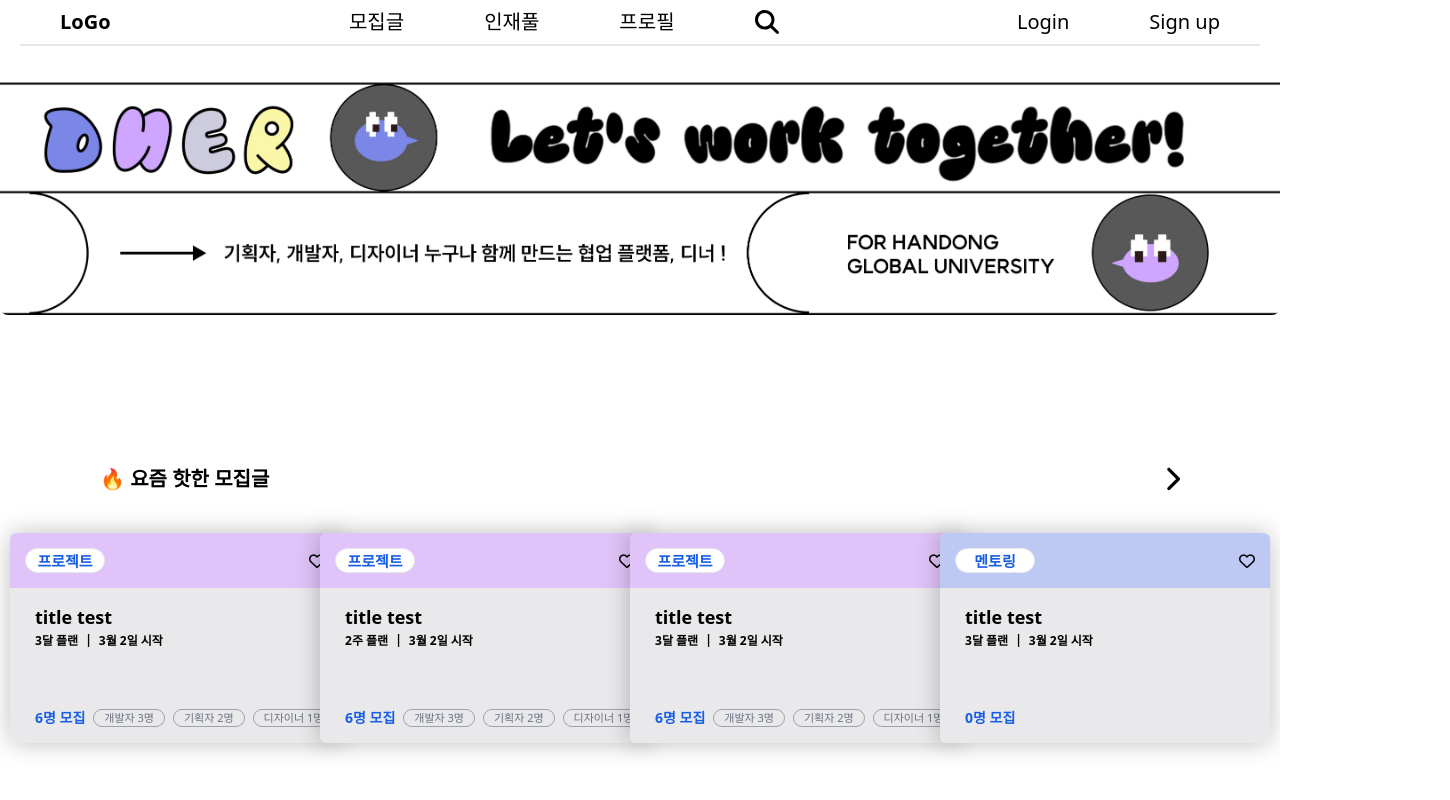
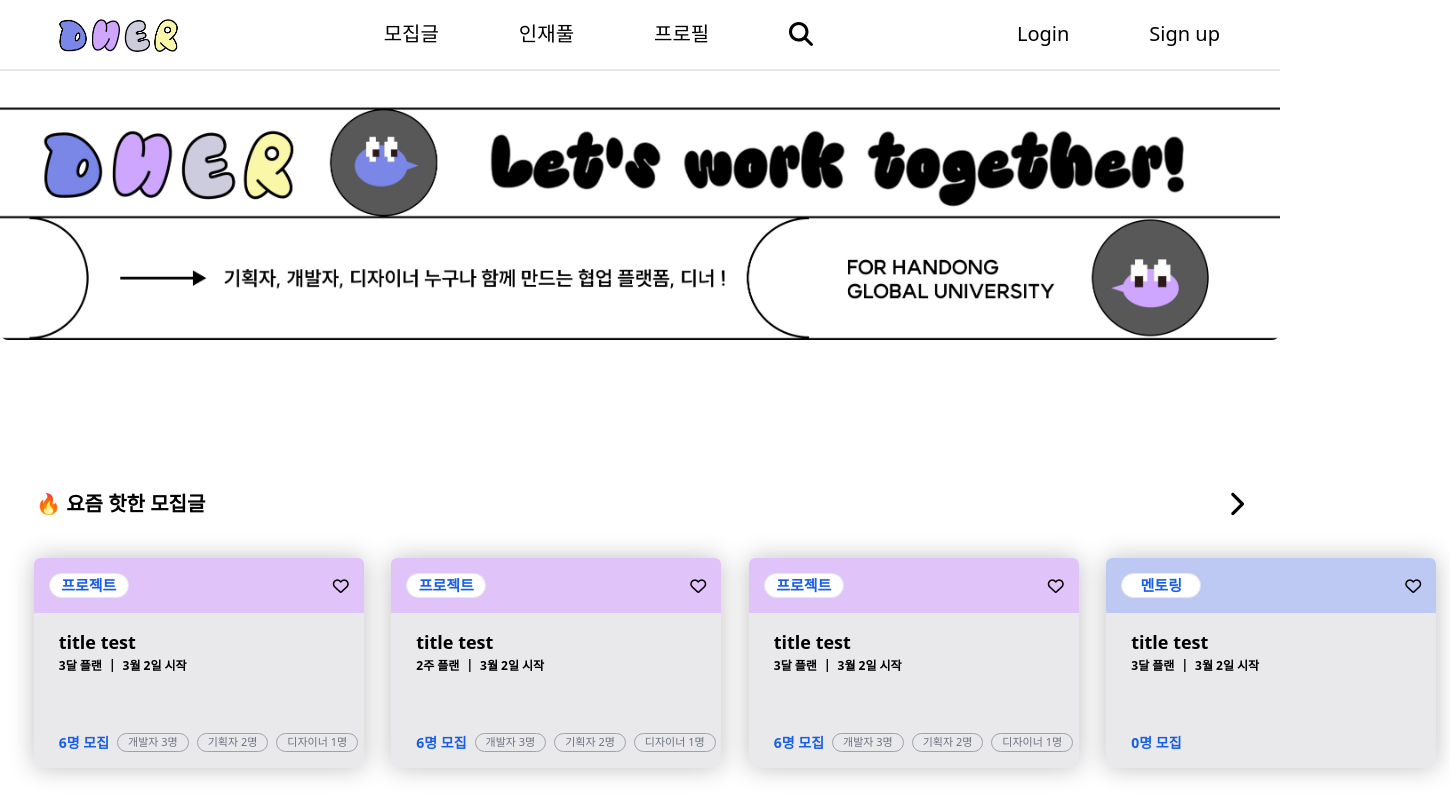
Before and after one commit to HCU-4400WON/hisbee, a React (Create React App) app in the folder src/main/frontend/: page / in a window 1280 px wide. Shown: the top 800 px of the page, 1450 px wide, since content can reach past the window. Built offline with nearby package versions, Linux system fonts and the light colour scheme.

Commit message:
:art: [#70]design upgrade

```diff
--- a/src/main/frontend/src/Routes/Main.tsx
+++ b/src/main/frontend/src/Routes/Main.tsx
@@ -22,7 +22,7 @@
 const TitleRow = tw.div`
 flex
 justify-between
-mx-20
+mx-4
 mt-20
 mb-10
 `;
@@ -34,17 +34,16 @@
 
 const PostGrid = tw.div`
 grid
-grid-cols-1
-sm:grid-cols-2
-xl:grid-cols-4
-
+w-[1430px]
+grid-cols-4
 `;
 
+//justify-self-center
 const PostItem = tw.div`
 relative
-justify-self-center
+mx-auto
 h-[210px]
-min-w-[330px]
+w-[330px]
 rounded-md
 overflow-hidden
 `;
--- a/src/main/frontend/src/Routes/SignUp.tsx
+++ b/src/main/frontend/src/Routes/SignUp.tsx
@@ -160,6 +160,12 @@
 
   //
 
+  const onKeyPress = (e: React.KeyboardEvent<HTMLInputElement>) => {
+    if (e.key === "Enter") {
+      e.preventDefault();
+    }
+  };
+
   return (
     <Container>
       <SignUpCard onSubmit={handleSubmit(onValid as any)}>
@@ -172,6 +178,7 @@
           {/* 중복 검사 추가 필요 */}
           {/* 랜덤 생성기 있으면 좋을 듯 */}
           <InfoInput
+            onKeyPress={onKeyPress}
             {...register("nickname", { required: "필수 항목입니다." })}
             className="w-full"
           />
--- a/src/main/frontend/src/Routes/SignUpOptional.tsx
+++ b/src/main/frontend/src/Routes/SignUpOptional.tsx
@@ -164,7 +164,6 @@
       externalLinks: Links,
     };
     console.log(data);
-    // console.log([data.externalLinks]);
     memberUpdate(newUser);
     navigate("/");
   };
@@ -190,17 +189,26 @@
     inputRef.current.click();
   }, []);
 
+  const onKeyPress = (e: React.KeyboardEvent<HTMLInputElement>) => {
+    if (e.key === "Enter") {
+      if (e.currentTarget.id == "외부링크") {
+        onClickPlus();
+      }
+      e.preventDefault();
+    }
+  };
+
   return (
     <Container>
-      <SignUpCard onSubmit={handleSubmit(onValid)}>
+      <SignUpCard onSubmit={handleSubmit(onValid as any)}>
         <Title>Sign Up</Title>
 
         <SubTitle className="mt-[80px]">선택사항</SubTitle>
         <Info>
           * 선택 사항을 기입하시면 인재풀 페이지를 열람 하실 수 있습니다.
           <Link to="/">
-            <button className="float-right w-[100px] border-2 border-red-500 rounded-full text-[red]">
-              나가기
+            <button className="float-right w-[150px] border-2 border-red-500 rounded-full text-[red]">
+              안하고 나가기
             </button>
           </Link>
         </Info>
@@ -336,11 +344,16 @@
         <FlexRowBox className="justify-between ">
           <InfoBox>
             <Info className="my-[25px]">동아리 / 학회 1</Info>
-            <InfoInput {...register("club1")} placeholder="선택 사항입니다" />
+            <InfoInput
+              onKeyPress={onKeyPress}
+              {...register("club1")}
+              placeholder="선택 사항입니다"
+            />
           </InfoBox>
           <InfoBox>
             <Info className="my-[25px]">동아리 / 학회 2</Info>
             <InfoInput
+              onKeyPress={onKeyPress}
               {...register("club2")}
               placeholder="최대 2개 작성 가능합니다"
             />
@@ -350,6 +363,7 @@
           <InfoBox>
             <Info className="my-[25px]">연락수단</Info>
             <InfoInput
+              onKeyPress={onKeyPress}
               {...register("contact")}
               placeholder="ex) email or phone"
             />
@@ -358,6 +372,8 @@
             <Info className="my-[25px]">외부링크</Info>
             <div className="flex items-center relative">
               <InfoInput
+                id="외부링크"
+                onKeyPress={onKeyPress}
                 value={externalLink}
                 onChange={onChange}
                 placeholder="ex) github or Linked-In"
--- a/src/main/frontend/src/components/Header.tsx
+++ b/src/main/frontend/src/components/Header.tsx
@@ -6,8 +6,9 @@
 
 justify-center
 items-center
-mx-5
 border-b-2
+
+px-[20px]
 
 lg:justify-between
 
@@ -25,12 +26,19 @@
  sm:text-xl
 `;
 
-const LogoNav = tw(NavButton)`
+const Logo = tw.img`
     font-bold
-    text-2xl
+    w-[200px]
     hidden
+    lg:flex
 
-    lg:flex
+    bg-white
+    text-lg
+    text-black
+  py-2
+  hover:text-purple-500
+
+ sm:text-xl
 `;
 const NavFlexBox = tw.div`
     flex
@@ -48,7 +56,7 @@
     <>
       <Nav>
         <Link to="/">
-          <LogoNav>LoGo</LogoNav>
+          <Logo src="/img/logo.png" />
         </Link>
         <NavCenterBox>
           <Link to="post">
```
Also changed, not shown: src/main/frontend/public/img/logo.png (added).
